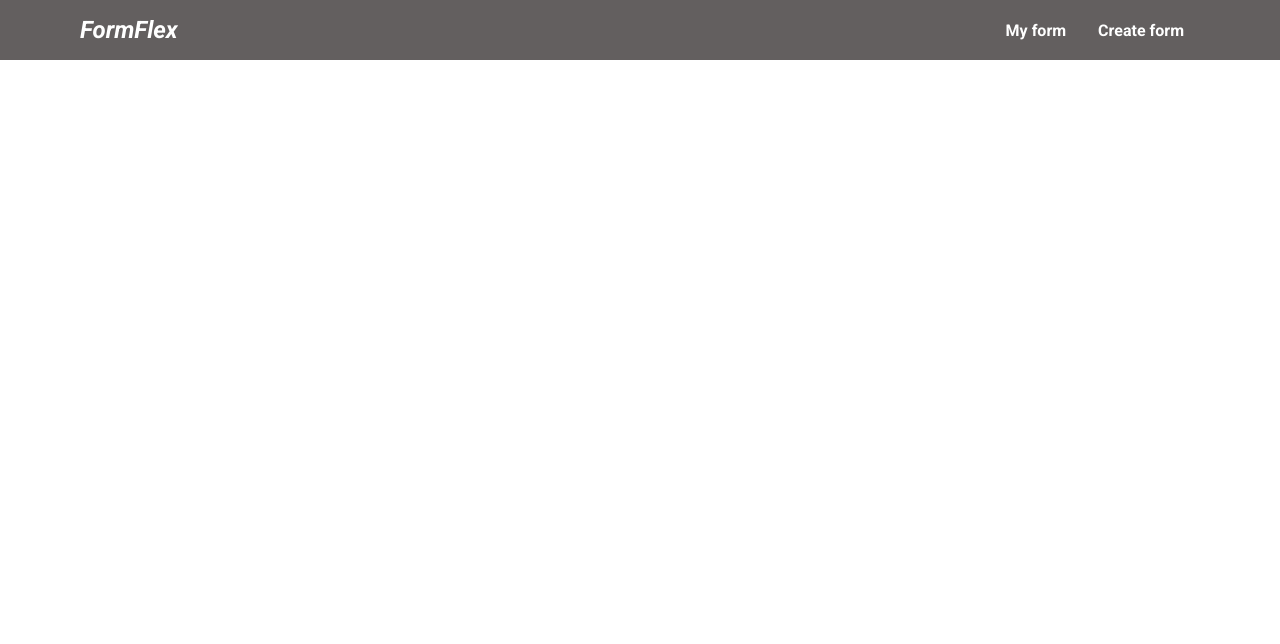
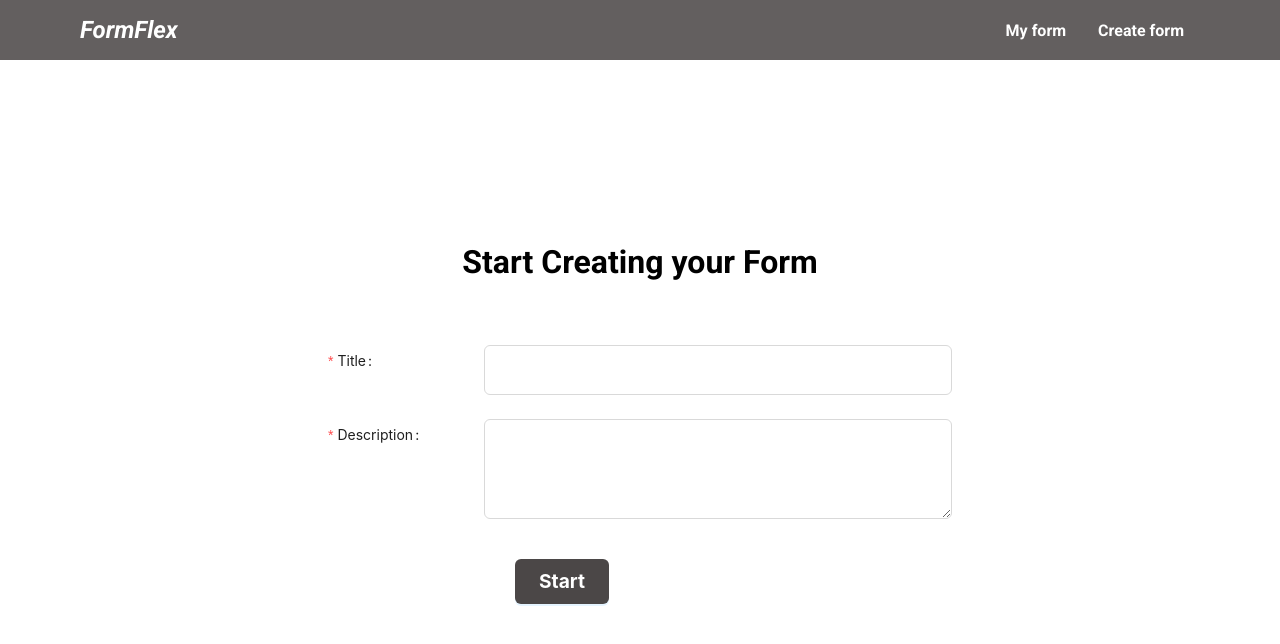
Before and after one commit to yodit93/dynamic-form-builder, a React (Vite) app: page / in a window 1280 px wide. Shown: the top 644 px of the page. Built offline with nearby package versions, Linux system fonts and the light colour scheme.

Commit message:
fix: update route path in App.jsx

```diff
--- a/src/App.jsx
+++ b/src/App.jsx
@@ -8,9 +8,9 @@ function App() {
     <Router>
       <NavigationBar />
       <Routes>
-        <Route path="/dynamic-form-builder/" element={<CreateForm />} />
-        <Route path="/dynamic-form-builder/my-form" element={<MyForm />} />
-        <Route path="/dynamic-form-builder/form-builder" element={<DynamicFormBuilder />} />
+        <Route path="/" element={<CreateForm />} />
+        <Route path="/my-form" element={<MyForm />} />
+        <Route path="/form-builder" element={<DynamicFormBuilder />} />
       </Routes>
     </Router>
   )
```
